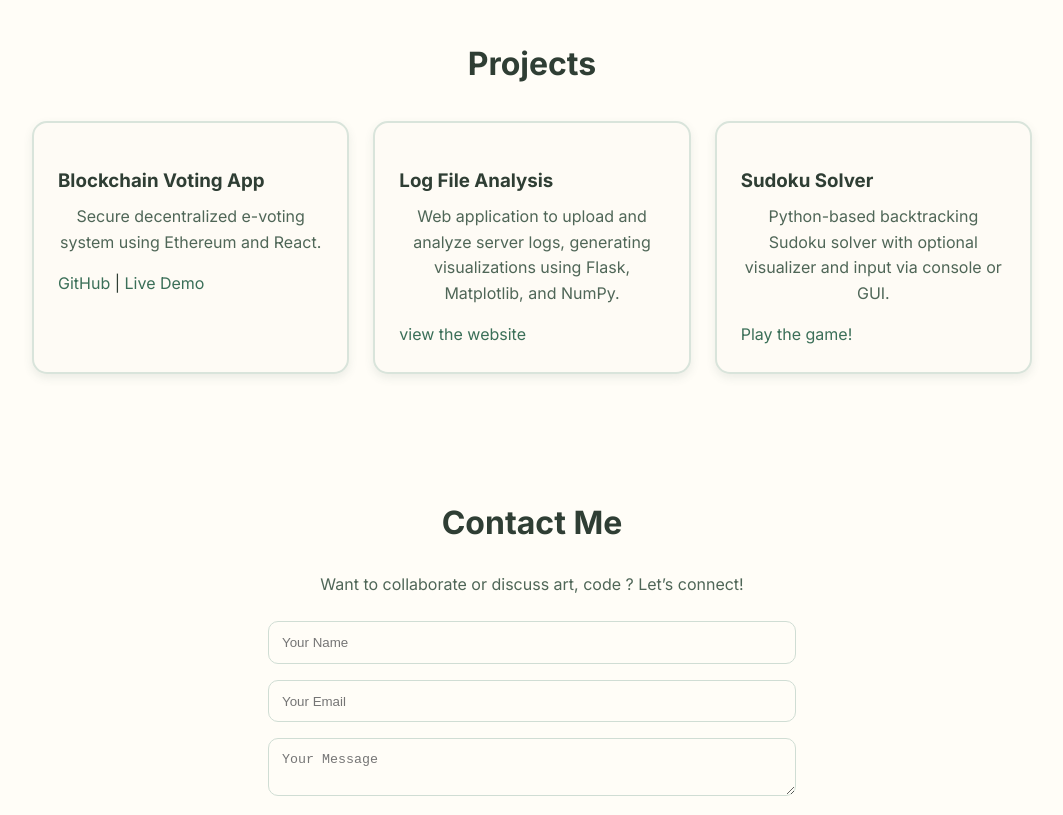
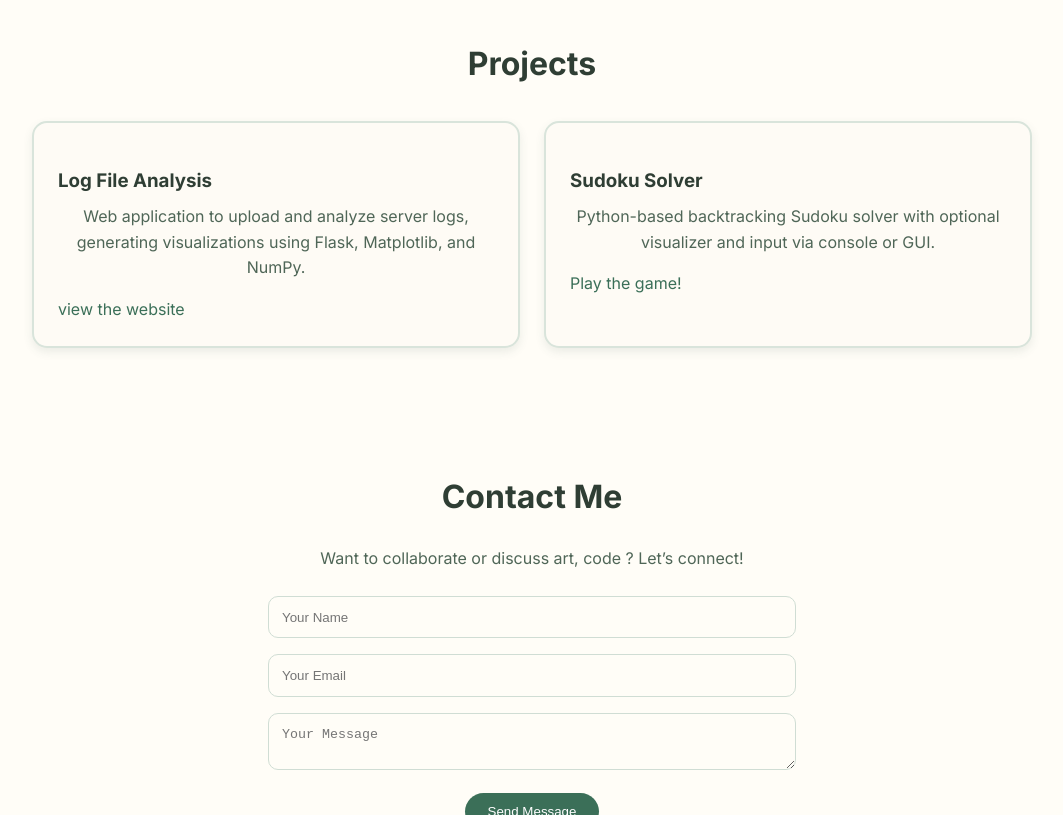
Before and after one commit to deevena30/Portfolio, a plain HTML site: page index.html in a window 1280 px wide. Shown: the part 920-1735 px from the top of the page, without its empty margins (108-1171 px from the left). Drawn offline with Linux system fonts and the light colour scheme.

Commit message:
Update index.html

```diff
--- a/index.html
+++ b/index.html
@@ -41,11 +41,6 @@
   <section id="projects" class="section">
     <h2>Projects</h2>
     <div class="project-grid">
-      <div class="project-card">
-        <h3>Blockchain Voting App</h3>
-        <p>Secure decentralized e-voting system using Ethereum and React.</p>
-        <a href="#">GitHub</a> | <a href="#">Live Demo</a>
-      </div>
       <div class="project-card">
         <h3>Log File Analysis</h3>
         <p>Web application to upload and analyze server logs, generating visualizations using Flask, Matplotlib, and NumPy.</p>
```
